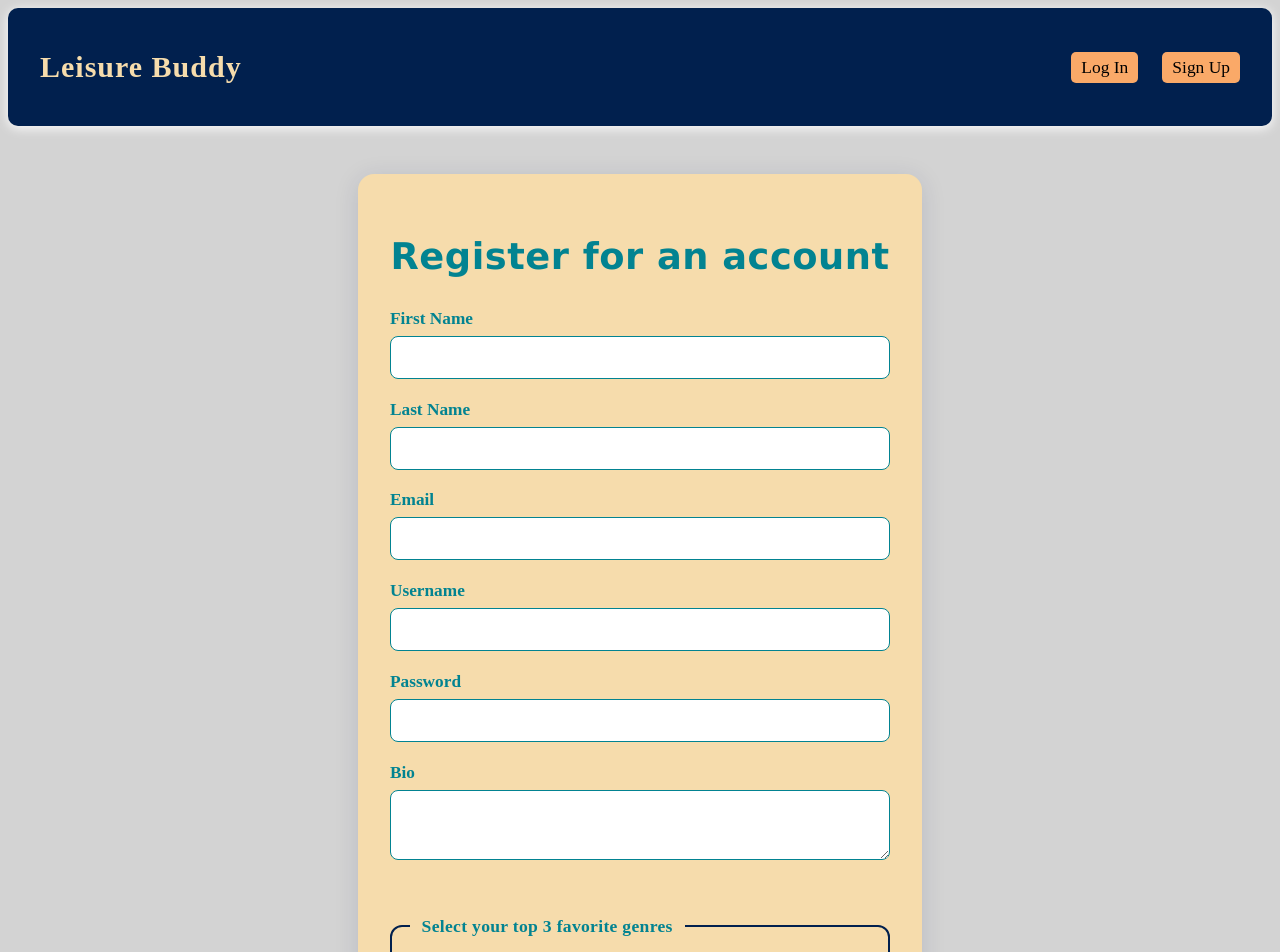
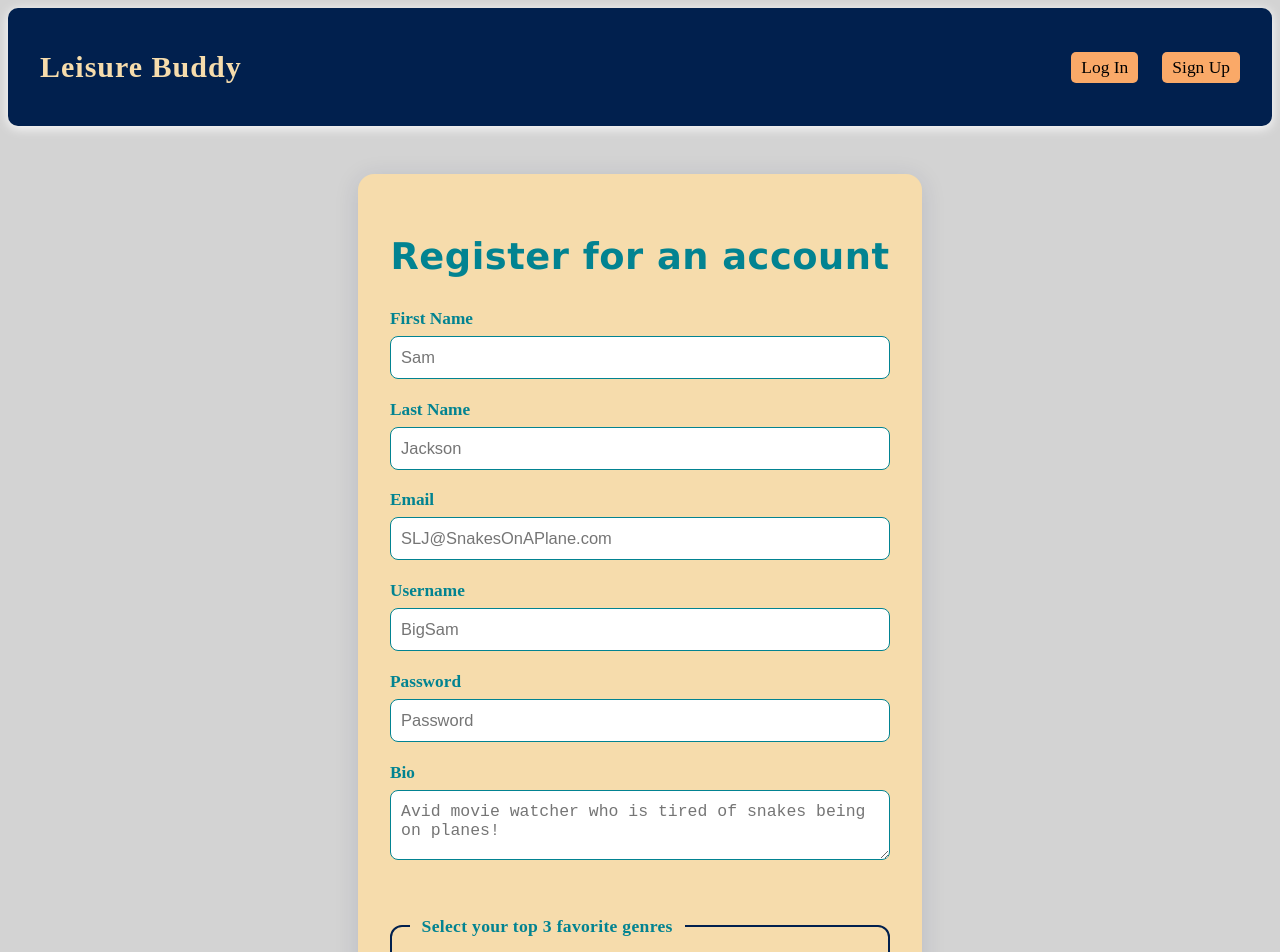
Before and after one commit to CooperHoag/capstone-frontend, a React (Vite) app: page /register in a window 1280 px wide. Shown: the top 952 px of the page. Built offline with nearby package versions, Linux system fonts and the light colour scheme; no server answers.

Commit message:
Add placeholders in register.jsx

```diff
--- a/src/auth/Register.jsx
+++ b/src/auth/Register.jsx
@@ -64,27 +64,27 @@ export default function Register() {
       <form className="register-form" onSubmit={handleSubmit}>
         <label className="register-label">
           First Name
-          <input className="register-input" type="text" name="firstName" required />
+          <input className="register-input" type="text" name="firstName" placeholder="Sam" required />
         </label>
         <label className="register-label">
           Last Name
-          <input className="register-input" type="text" name="lastName" required />
+          <input className="register-input" type="text" name="lastName" placeholder="Jackson" required />
         </label>
         <label className="register-label">
           Email
-          <input className="register-input" type="email" name="email" required />
+          <input className="register-input" type="email" name="email" placeholder="SLJ@SnakesOnAPlane.com" required />
         </label>
         <label className="register-label">
           Username
-          <input className="register-input" type="text" name="username" required />
+          <input className="register-input" type="text" name="username" placeholder="BigSam"  required />
         </label>
         <label className="register-label">
           Password
-          <input className="register-input" type="password" name="password" required />
+          <input className="register-input" type="password" name="password" placeholder="Password"  required />
         </label>
         <label className="register-label">
           Bio
-          <textarea className="register-input register-bio" name="bio" />
+          <textarea className="register-input register-bio" name="bio" placeholder="Avid movie watcher who is tired of snakes being on planes!"  />
         </label>
 
 
```
